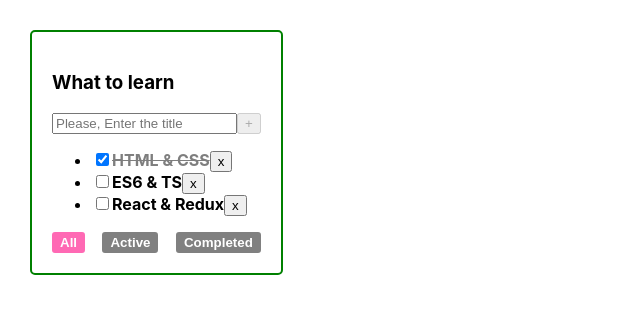
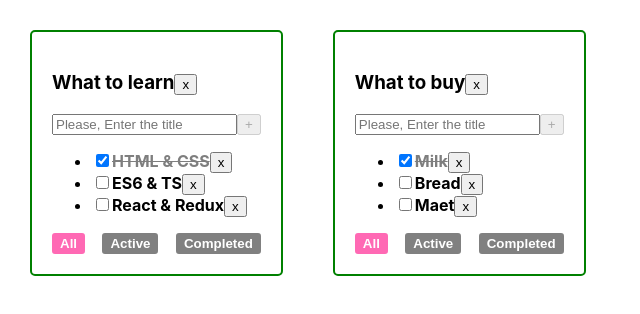
Before and after one commit to elmiven/1-todolist, a React (Create React App) app: page / in a window 1280 px wide. Shown: the top 314 px of the page, without its empty margins (0-640 px from the left). Built offline with nearby package versions, Linux system fonts and the light colour scheme.

Commit message:
5th lesson (mltpl tdls, associative array )

```diff
--- a/src/App.tsx
+++ b/src/App.tsx
@@ -3,51 +3,124 @@
 import './App.css';
 import TodoList, { TaskType } from './Todolist';
 
+type TodoListType = {
+    id: string
+    title: string
+    filter: FilteredValuesType
+}
+
+type TodoListStateType = Array<TodoListType>
 
 export type FilteredValuesType = "all" | "active" | "completed"
+
+
+export type TasksStateType = {
+[todoListId: string]: Array<TaskType>
+}
+
+
+
+
+
 
 function App(): JSX.Element {
     // BLL:
     const todoListTitle: string = "What to learn";
 
+    // old todolists when was 1 tasklist
     // const tasks: Array<TaskType> = [
     //     { id: 1, title: "HTML & CSS", isDone: true },
     //     { id: 2, title: "ES6 & TS", isDone: false },
     //     { id: 2, title: "React & Redux", isDone: false },
     // ]
+    // const [tasks, setTasks] = useState<Array<TaskType>>([
+    //     { id: v1(), title: "HTML & CSS", isDone: true },
+    //     { id: v1(), title: "ES6 & TS", isDone: false },
+    //     { id: v1(), title: "React & Redux", isDone: false },
+    // ])
+
+
+    const todoListId_1 = v1()
+    const todoListId_2 = v1()
+
+    const [todoLists, setTodoLists] = useState<Array<TodoListType>>([
+        { id: todoListId_1, title: "What to learn", filter: "all" },
+        { id: todoListId_2, title: "What to buy", filter: "all" },
+    ])
+
+    const [tasks, setTasks] = useState<TasksStateType>({
+        [todoListId_1]: [
+            { id: v1(), title: "HTML & CSS", isDone: true },
+            { id: v1(), title: "ES6 & TS", isDone: false },
+            { id: v1(), title: "React & Redux", isDone: false },
+        ],
+        [todoListId_2]: [
+            { id: v1(), title: "Milk", isDone: true },
+            { id: v1(), title: "Bread", isDone: false },
+            { id: v1(), title: "Maet", isDone: false },
+        ],
 
 
 
-    const [tasks, setTasks] = useState<Array<TaskType>>([
-        { id: v1(), title: "HTML & CSS", isDone: true },
-        { id: v1(), title: "ES6 & TS", isDone: false },
-        { id: v1(), title: "React & Redux", isDone: false },
-    ])
+    })
 
 
 
 
-    const removeTask = (taskId: string) => {
-        const updatedTasks = tasks.filter(t => t.id !== taskId)
-        setTasks(updatedTasks)
+
+    const removeTask = (todoListId: string, taskId: string) => {
+
+        const tasksForUpdate = tasks[todoListId]
+        const updatedTasks = tasksForUpdate.filter(t => t.id !== taskId)
+        const copyTasks = { ...tasks }
+        copyTasks[todoListId] = updatedTasks
+        setTasks(copyTasks)
+
+        //another way to write it
+        // setTasks({...tasks,
+        //     [todoListId]: tasks[todoListId].filter(t => t.id !== taskId )})
+
+        // old for 1 task
+        // setTasks(tasks.filter(t => t.id !== taskId))
     }
 
 
-    const addTask = (title: string) => {
+    const addTask = (todoListId: string, title: string) => {
         const newTask: TaskType = {
             id: v1(),
             title: title,
             isDone: false
         }
-        setTasks([newTask, ...tasks])
+
+        const tasksForUpdate = tasks[todoListId]
+        const updatedTasks = [newTask, ...tasksForUpdate]
+        const copyTasks = { ...tasks }
+        copyTasks[todoListId] = updatedTasks
+        setTasks(copyTasks)
+
+        //another way
+        // setTasks({...tasks, [todoListId]: [newTask, ...tasks[todoListId]]})
+        // old from 1 tak version
+        // setTasks([newTask, ...tasks])
     }
 
 
-    const changeTaskStatus = (taskId: string, newIsDone: boolean) => {
-        setTasks(tasks.map( t => t.id === taskId ? {...t, isDone: newIsDone} : t     ))
+    const changeTaskStatus = (todoListId: string, taskId: string, newIsDone: boolean) => {
+        const tasksForUpdate = tasks[todoListId]
+        const updatedTasks = tasksForUpdate.map(t => t.id === taskId ? { ...t, isDone: newIsDone } : t)
+        const copyTasks = { ...tasks }
+        copyTasks[todoListId] = updatedTasks
+        setTasks(copyTasks)
+
+        // another way
+        // setTasks({...tasks,
+        //     [todoListId]: tasks[todoListId]
+        //     .map(t => t.id === taskId ? {...t, isDone: newIsDone} : t)})
+
+        // old
+        // setTasks(tasks.map(t => t.id === taskId ? { ...t, isDone: newIsDone } : t))
 
     }
-
 
 
 
@@ -57,9 +130,15 @@
     //scheme of destructurisation
     //state это хук, переменная за которой следит реакт
 
-    const changeFilterValue = (filter: FilteredValuesType) => setFilter(filter)
+    // old version for 1 task
+    // const changeFilterValue = (filter: FilteredValuesType) => setFilter(filter)
 
-    const getFilteredTasls = (tasks: Array<TaskType>, filter: FilteredValuesType) => {
+    const changeFilterValue = (todoListId: string, filter: FilteredValuesType) => {
+        setTodoLists(todoLists.map(tl => tl.id === todoListId ? { ...tl, filter: filter } : tl))
+    }
+
+
+    const getFilteredTasks = (tasks: Array<TaskType>, filter: FilteredValuesType):Array<TaskType> => {
         //let filteredTasks: Array<TaskType> = []
         switch (filter) {
             case "active":
@@ -83,25 +162,48 @@
 
         // return filteredTasks
     }
-
-    let filteredTasks: Array<TaskType> = getFilteredTasls(tasks, filter)
-
-    console.log(filteredTasks)
+    // let filteredTasks = getFilteredTasks(tasks: filter)
+    // console.log(filteredTasks)
 
 
 
+    const removeTodoList = (todoListId: string) => {
+        setTodoLists(todoLists.filter(tl => tl.id !== todoListId))
+        delete tasks[todoListId]
+        //another way delete tasks after we delte todolist (w rerender)
+        // const copyTasks = {...tasks}
+        // delete copyTasks[todoListId]
+        // setTasks(copyTasks)
+    }
+
+
     //UI:
+    const todoListsComponent = todoLists.map(tl => {
+        const filteredTasks = getFilteredTasks(tasks[tl.id], tl.filter)
+
+        return (
+            <TodoList
+                key={tl.id}
+                todoListId={tl.id}
+                title={tl.title}
+                tasks={filteredTasks}
+                filter={tl.filter}
+
+                removeTask={removeTask}
+                addTask={addTask}
+
+                changeTasksStatus={changeTaskStatus}
+
+                changeFilterValue={changeFilterValue}
+                removeTodoList={removeTodoList}
+            />
+        )
+    })
+
+
     return (
         <div className="App">
-
-            <TodoList
-                title={todoListTitle}
-                tasks={filteredTasks}
-                changeFilterValue={changeFilterValue}
-                removeTask={removeTask}
-                addTask={addTask}
-                changeTasksStatus={changeTaskStatus}
-                filter={filter}            />
+            {todoListsComponent}
 
 
         </div>
--- a/src/Tasklist.tsx
+++ b/src/Tasklist.tsx
@@ -2,9 +2,10 @@
 import { TaskType } from "./Todolist";
 
 type TasksListPropsType = {
+    todoListsId: string
     tasks: TaskType[]
-    removeTask: (taskId: string) => void
-    changeTasksStatus: (taskId: string, isDone: boolean) => void
+    removeTask: (todoListId: string, taskId: string) => void
+    changeTasksStatus: (todoListId: string, taskId: string, isDone: boolean) => void
 }
 
 const TasksList: FC<TasksListPropsType> = (props): JSX.Element => {
@@ -19,10 +20,10 @@
                 const taskClasses = ["task"]
                 task.isDone && taskClasses.push("task-done")
 
-                const removeTaskHandler = () => props.removeTask(task.id)
+                const removeTaskHandler = () => props.removeTask(props.todoListsId, task.id)
 
                 const changeTasksStatusHandler = (e: ChangeEvent<HTMLInputElement>) => {
-                    props.changeTasksStatus(task.id, e.currentTarget.checked)
+                    props.changeTasksStatus(props.todoListsId, task.id, e.currentTarget.checked)
                 }
                 return (
                     <li key={task.id}>
--- a/src/Todolist.tsx
+++ b/src/Todolist.tsx
@@ -1,16 +1,29 @@
 import React, { KeyboardEvent, ChangeEvent, FC, RefObject, useRef, useState } from 'react';
-import { FilteredValuesType } from './App';
+import { FilteredValuesType, TasksStateType } from './App';
 import TasksList from './Tasklist';
 
 export
     type TodolistPropsType = {
+        todoListId: string
         title: string
-        filter: FilteredValuesType;
-        tasks: TaskType[] //or Array<TaskType> (generic)
-        changeFilterValue: (filter: FilteredValuesType) => void
-        removeTask: (taskId: string) => void
-        addTask: (title: string) => void
-        changeTasksStatus: (taskId: any, isDone: boolean) => void
+        tasks: Array<TaskType>
+        filter: FilteredValuesType
+
+        removeTask: (todoListId: string, taskId: string) => void
+        addTask: (todoListId: string, title: string) => void
+
+        changeTasksStatus: (todoListId: string, taskId: any, isDone: boolean) => void
+
+        changeFilterValue: (todoListId: string, filter: FilteredValuesType,) => void
+        removeTodoList: (todoListid: string) => void
+
+        // title: string
+        // filter: FilteredValuesType;
+        // tasks: TaskType[] //or Array<TaskType> (generic)
+        // changeFilterValue: (filter: FilteredValuesType) => void
+        // removeTask: (taskId: string) => void
+        // addTask: (title: string) => void
+        // changeTasksStatus: (taskId: any, isDone: boolean) => void
     }
 
 
@@ -62,7 +75,7 @@
     const addTask = () => {
         const trimmedTitle = title.trim()
         if (trimmedTitle && title.length <= maxLengthUserMessage) {
-            props.addTask(trimmedTitle)
+            props.addTask(props.todoListId, trimmedTitle)
         } else {
             setTitle("")
             setError(true)
@@ -78,7 +91,7 @@
 
     //fn that returns another function (closure)
     const handlerCreator = (filter: FilteredValuesType) => {
-        return () => props.changeFilterValue(filter)
+        return () => props.changeFilterValue(props.todoListId, filter)
     }
 
     // const setAllFilterValue = handlerCreator("all")
@@ -101,13 +114,19 @@
     //     })р
     //     : <span>your task list is empty</span>
 
+    const removeTodoListhandler = () => {
+        props.removeTodoList(props.todoListId)
+    }
 
     return (
         <div className={"todolist"}>
 
 
 
-            <h3>{props.title}</h3>
+            <h3>
+                {props.title}
+                <button onClick={removeTodoListhandler}>x</button>
+            </h3>
             <div>
                 {/* <input ref={addTaskInput} />
                 <button onClick={addTask}>+</button> */}
@@ -141,6 +160,7 @@
                 </ul> */}
 
             <TasksList
+                todoListsId={props.todoListId}
                 tasks={props.tasks}
                 removeTask={props.removeTask}
                 changeTasksStatus={props.changeTasksStatus}
```
